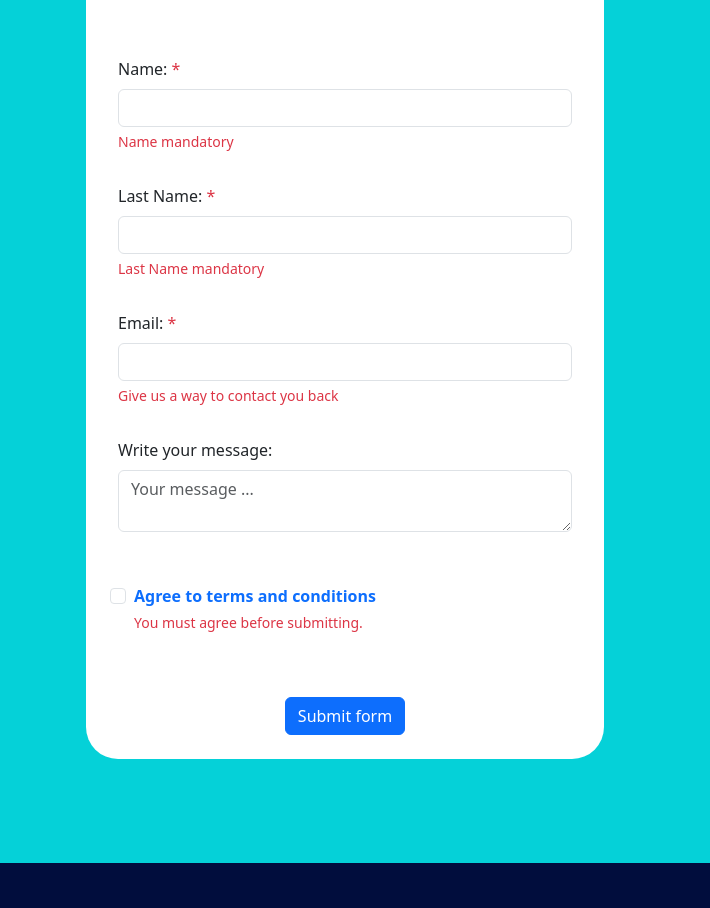
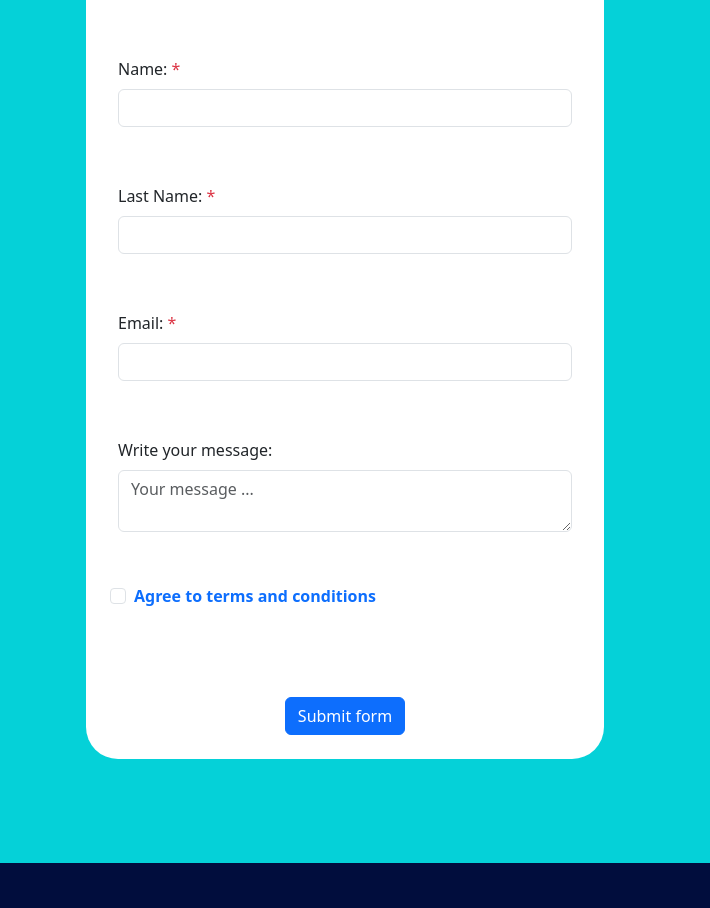
Before and after one commit to bcolomer/BuceoBootstrap, a plain HTML site: page index.html in a window 1280 px wide. Shown: the part 4300-5208 px from the top of the page, 570-1280 px from the left. Drawn offline with nearby package versions, Linux system fonts and the light colour scheme; a web font is replaced by a local one.

Commit message:
modifico el mensaje de error de entrada en formulario de contacto

```diff
--- a/index.html
+++ b/index.html
@@ -318,21 +318,24 @@
                                         *</span></label>
                                 <input onchange="resetear('nombre')" type="text" class="form-control" id="nombre"
                                     name="nombre" aria-describedby="nombreHelp">
-                                <div id="nombreHelp" class="form-text text-danger">Name mandatory</div>
+                                <div id="nombreHelp" class="form-text text-danger" style="visibility: hidden;">Name
+                                    mandatory</div>
                             </div>
                             <div class="mb-3">
                                 <label for="apellidos" class="form-label">Last Name: <span class="text-danger">
                                         *</span></label>
                                 <input onchange="resetear('apellidos')" type="text" class="form-control" id="apellidos"
                                     name="apellidos" aria-describedby="apellidosHelp">
-                                <div id="apellidosHelp" class="form-text text-danger">Last Name mandatory</div>
+                                <div id="apellidosHelp" class="form-text text-danger" style="visibility: hidden;">Last
+                                    Name mandatory</div>
                             </div>
                             <div class="mb-3">
                                 <label for="email" class="form-label">Email: <span class="text-danger">
                                         *</span></label>
                                 <input onchange="resetear('email')" type="text" class="form-control" id="email"
                                     name="email" aria-describedby="emailHelp">
-                                <div id="emailHelp" class="form-text text-danger">Give us a way to contact you back
+                                <div id="emailHelp" class="form-text text-danger" style="visibility: hidden;">Give us a
+                                    way to contact you back
                                 </div>
                             </div>
                             <div class="mb-1 ">
@@ -348,7 +351,8 @@
                                     <a id="trigger" data-bs-toggle="modal" data-bs-target="#exampleModal"
                                         class="text-primary fw-bold text-decoration-none">
                                         Agree to terms and conditions</a></label>
-                                <div id="terminosHelp" class="form-text text-danger">You must agree before
+                                <div id="terminosHelp" class="form-text text-danger" style="visibility: hidden;">You
+                                    must agree before
                                     submitting.
                                 </div>
                             </div>
@@ -504,6 +508,7 @@
                                 aria-hidden="true">
                             </i>
                         </a>
+                        <!--justify-content-center rounded-circle p-3 fs-1 m-2 esto funciona bien solo con whatsapp e instagram-->
                         <a href="https://www.facebook.com/abysub.scubadivingmalaga/" target="_blank"
                             class="text-decoration-none"><i
                                 class=" fa fa-facebook fs-1 m-3 p-3 w-75 text-decoration-none d-flex justify-content-center  rounded-5"
@@ -511,7 +516,7 @@
                         </a>
                         <a href="https://www.tripadvisor.es/Attraction_Review-g315915-d1739575-Reviews-Abysub-Fuengirola_Costa_del_Sol_Province_of_Malaga_Andalucia.html#REVIEWS"
                             target="_blank" class="text-decoration-none"><i
-                                class="fa fa-tripadvisor fs-1 m-3 p-3 w-75 text-decoration-none d-flex justify-content-center  rounded-5"
+                                class="fa fa-tripadvisor fs-1 m-3 p-3 w-75 text-decoration-none d-flex justify-content-center rounded-5"
                                 aria-hidden="true"></i>
                         </a>
                         <a href="https://www.instagram.com/abysubdiving/?hl=es" target="_blank"
```
